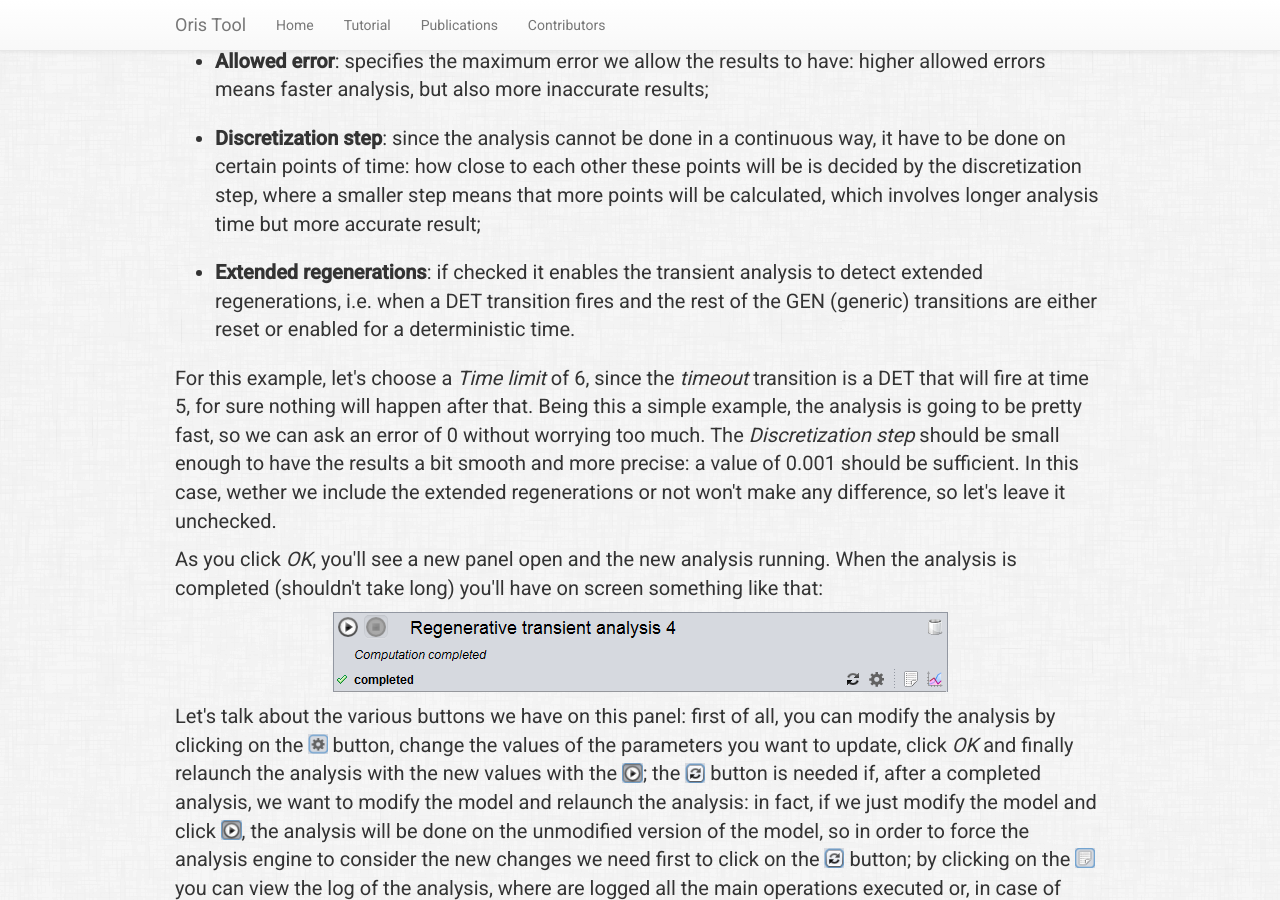
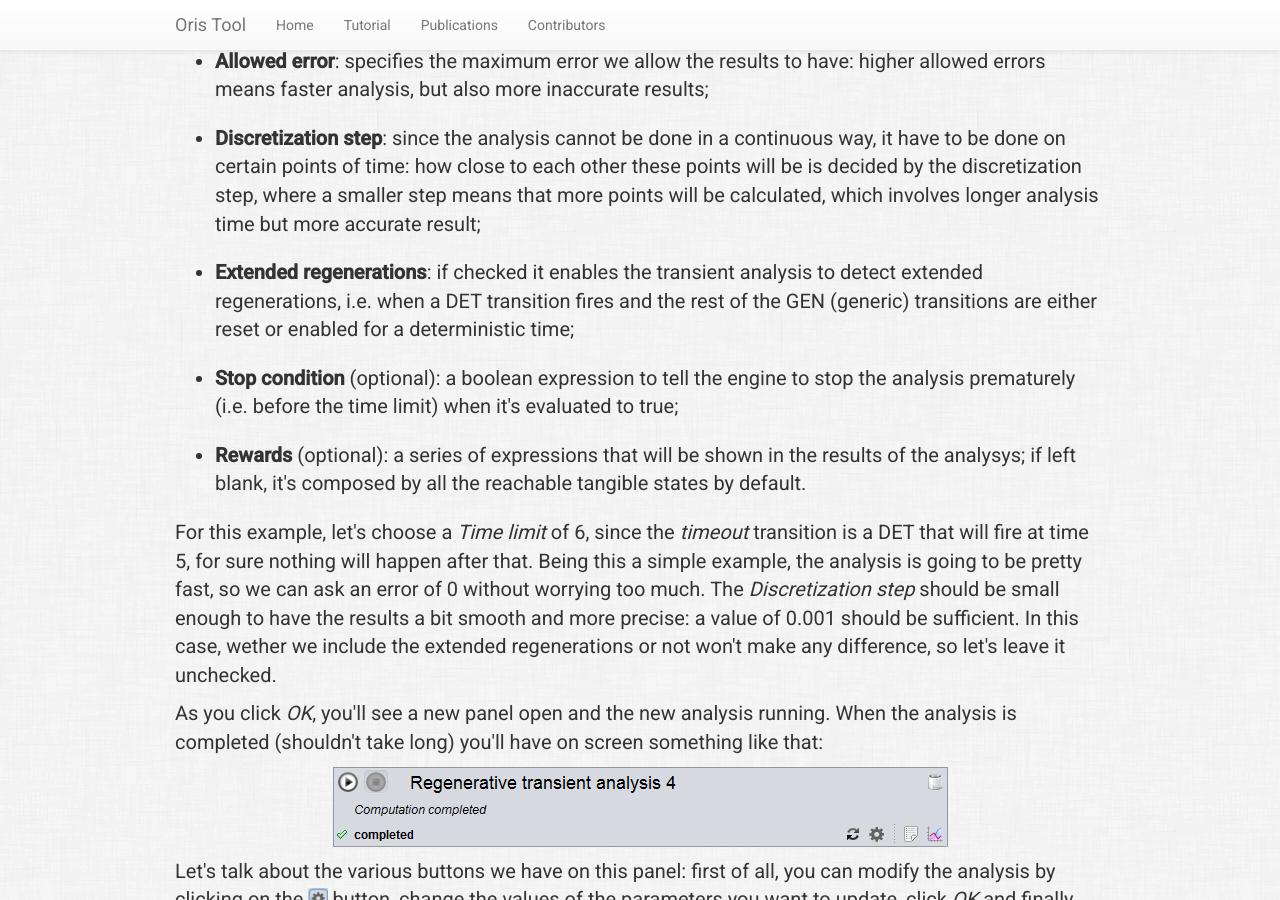
Before and after one commit to oris-tool/oris-tool.github.io, a Jekyll site: the page built from tutorial.html, in a window 1280 px wide and 900 px high, scrolled down 6874 px. Built offline with Jekyll 4.4.1, drawn with Linux system fonts in a browser that asks for light colours.

Commit message:
Added description for stop condition and rewards

```diff
--- a/tutorial.html
+++ b/tutorial.html
@@ -120,7 +120,9 @@ title: Tutorials and examples
     <li><b>Time limit</b>: represent the temporal upper bound of the transient analysis, meaning that the analysis will run until the time limit specified is reached (or when a stop condition has occurred, if specified);</li>
     <li><b>Allowed error</b>: specifies the maximum error we allow the results to have: higher allowed errors means faster analysis, but also more inaccurate results;</li>
     <li><b>Discretization step</b>: since the analysis cannot be done in a continuous way, it have to be done on certain points of time: how close to each other these points will be is decided by the discretization step, where a smaller step means that more points will be calculated, which involves longer analysis time but more accurate result;</li>
-    <li><b>Extended regenerations</b>: if checked it enables the transient analysis to detect extended regenerations, i.e. when a DET transition fires and the rest of the GEN (generic) transitions are either reset or enabled for a deterministic time.</li>
+    <li><b>Extended regenerations</b>: if checked it enables the transient analysis to detect extended regenerations, i.e. when a DET transition fires and the rest of the GEN (generic) transitions are either reset or enabled for a deterministic time;</li>
+    <li><b>Stop condition</b> (optional): a boolean expression to tell the engine to stop the analysis prematurely (i.e. before the time limit) when it's evaluated to true;</li>
+    <li><b>Rewards</b> (optional): a series of expressions that will be shown in the results of the analysys; if left blank, it's composed by all the reachable tangible states by default.</li>
   </ul>
   <p>For this example, let's choose a <i>Time limit</i> of 6, since the <i>timeout</i> transition is a DET that will fire at time 5, for sure nothing will happen after that. Being this a simple example, the analysis is going to be pretty fast, so we can ask an error of 0 without worrying too much. The <i>Discretization step</i> should be small enough to have the results a bit smooth and more precise: a value of 0.001 should be sufficient. In this case, wether we include the extended regenerations or not won't make any difference, so let's leave it unchecked.</p>
   <p>As you click <i>OK</i>, you'll see a new panel open and the new analysis running. When the analysis is completed (shouldn't take long) you'll have on screen something like that:</p>
```
